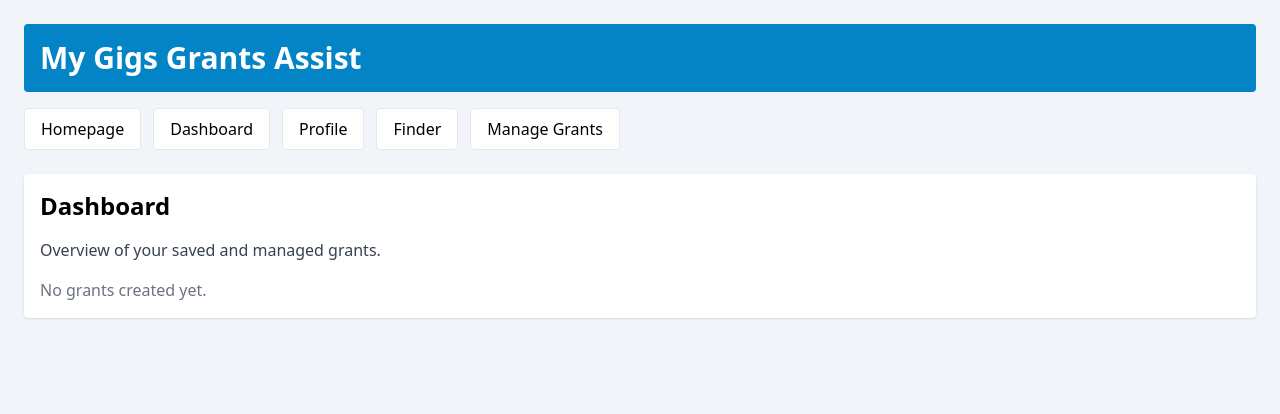
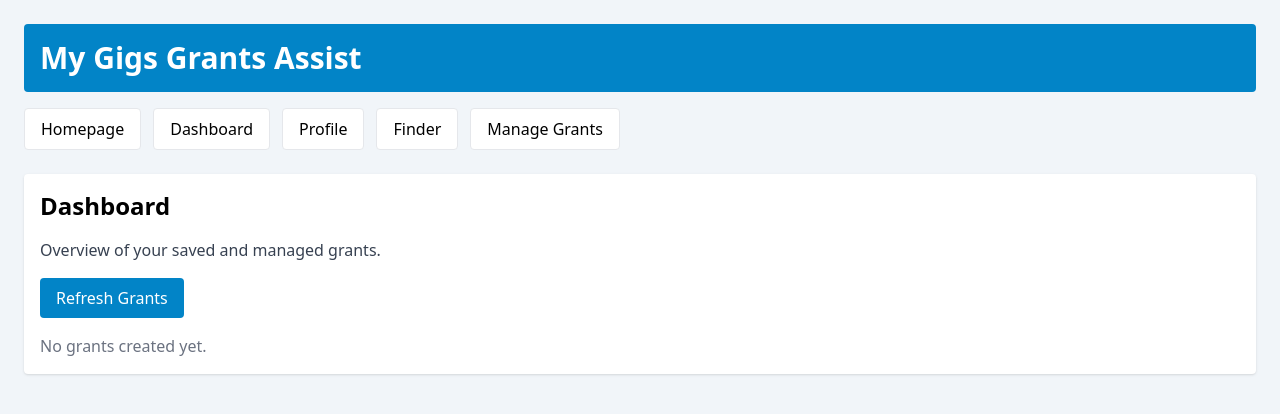
Before and after one commit to dvdlgilbert/My-Gigs-Grants-Assist, a React (Create React App) app: page / in a window 1280 px wide. Both pictures are taken after a click on the button "Dashboard". Shown: the top 414 px of the page. Built offline with nearby package versions, Linux system fonts and the light colour scheme.

Commit message:
Add Refresh button to Dashboard to reload grants from localStorage

```diff
--- a/src/Dashboard.tsx
+++ b/src/Dashboard.tsx
@@ -12,11 +12,17 @@
 const Dashboard: React.FC = () => {
   const [grants, setGrants] = useState<Grant[]>([]);
 
-  useEffect(() => {
+  const loadGrants = () => {
     const raw = localStorage.getItem("grants");
     if (raw) {
       setGrants(JSON.parse(raw));
+    } else {
+      setGrants([]);
     }
+  };
+
+  useEffect(() => {
+    loadGrants();
   }, []);
 
   return (
@@ -25,6 +31,13 @@
       <p className="text-gray-700">
         Overview of your saved and managed grants.
       </p>
+
+      <button
+        className="px-4 py-2 bg-brand-primary text-white rounded hover:bg-brand-dark"
+        onClick={loadGrants}
+      >
+        Refresh Grants
+      </button>
 
       {grants.length === 0 ? (
         <p className="text-gray-500">No grants created yet.</p>
```
